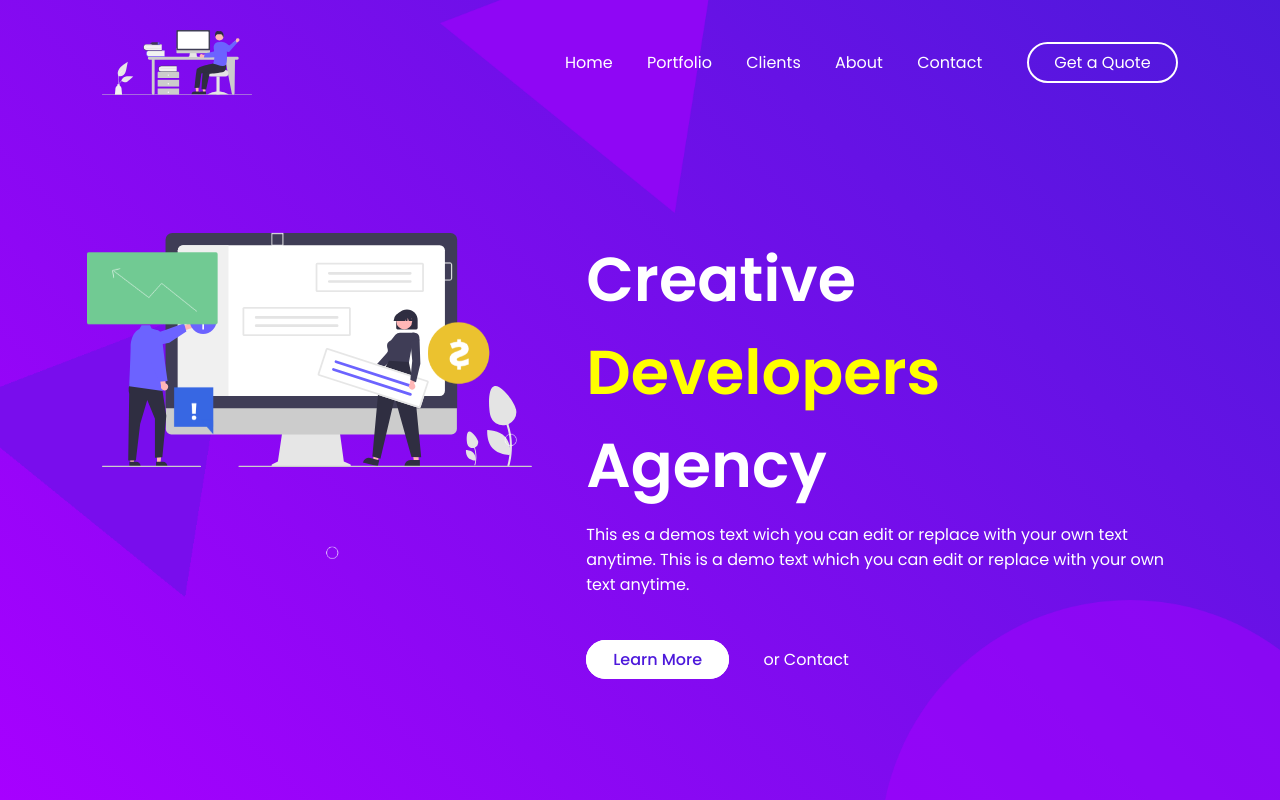
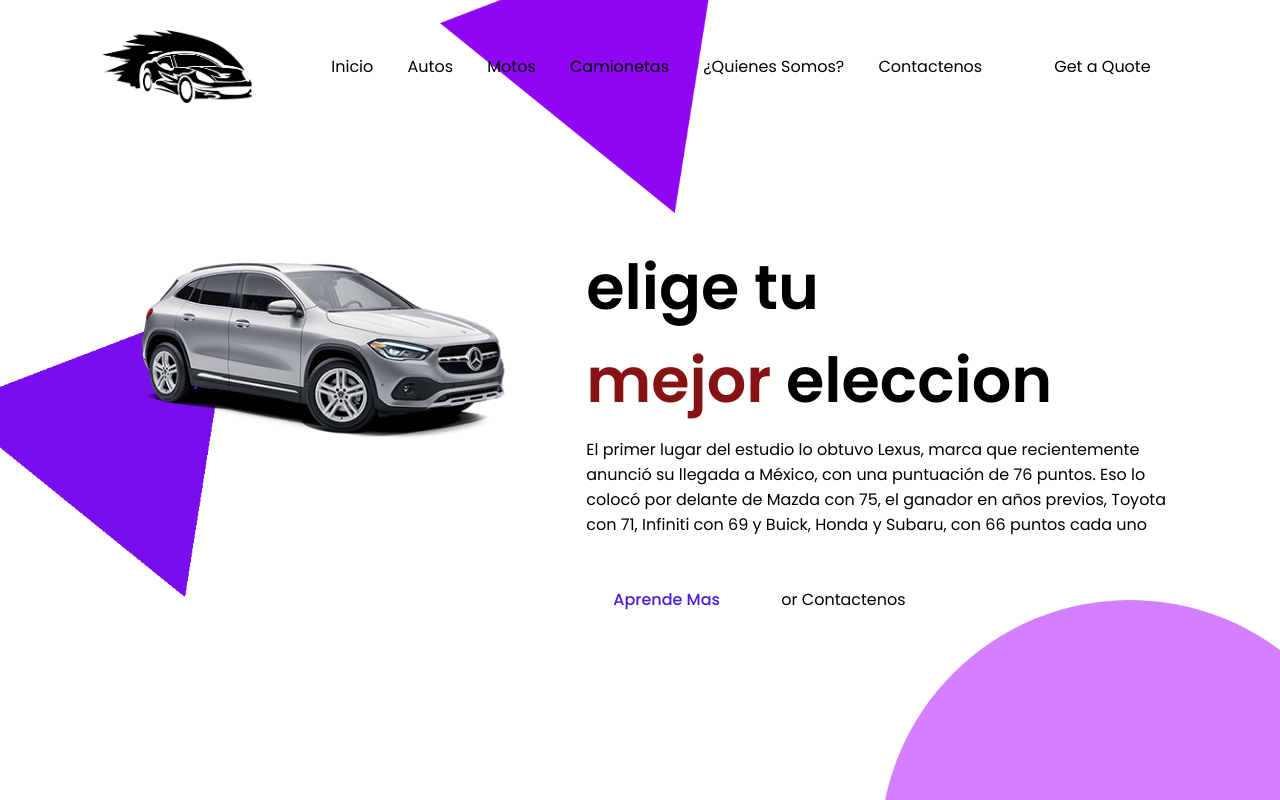
Before and after one commit to Cobers/DemoDeveloperAgency, a plain HTML site: page index.html in a window 1280 px wide. Drawn offline with Linux system fonts and the light colour scheme.

Commit message:
01 primer branch

```diff
--- a/css/style.css
+++ b/css/style.css
@@ -7,11 +7,11 @@
 .hero{
     width: 100%;
     min-height:100vh;
-    background: linear-gradient(45deg,#a700ff,#4d19db);
+    background: linear-gradient(45deg,#ffffffb4,#ffffff);
     padding-left: 8%;
     padding-right: 8%;
     box-sizing: border-box;
-    color: #fff;
+    color:black;
     position: relative;
     z-index: 1;
     overflow: hidden;
@@ -39,7 +39,7 @@ nav ul li{
 }
 a{
     text-decoration: none;
-    color: #fff;
+    color:black;
 }
 .btn{
     border: 2px solid #fff;
@@ -73,7 +73,7 @@ a{
 
 }
 span{
-    color: yellow;
+    color: rgb(133, 19, 19);
 }
 .col-2 p{
     margin: 10px 0 50px;
--- a/index.html
+++ b/index.html
@@ -16,27 +16,25 @@
         <img src="imgs/triangle-left.png" class="triangle2">
         <img src="imgs/circle.png" class="circle">
         <nav>
-            <img src="imgs/logo.svg" class="logo">
+            <img src="imgs/logo2.png" class="logo">
             <ul>
-                <li><a href="">Home</a></li>
-                <li><a href="">Portfolio</a></li>
-                <li><a href="">Clients</a></li>
-                <li><a href="">About</a></li>
-                <li><a href="">Contact</a></li>
+                <li><a href="">Inicio</a></li>
+                <li><a href="">Autos</a></li>
+                <li><a href="">Motos</a></li>
+                <li><a href="">Camionetas</a></li>
+                <li><a href="">¿Quienes Somos?</a></li>
+                <li><a href="">Contactenos</a></li>
             </ul>
             <a href="" class="btn">Get a Quote</a>
         </nav>
         <div class="row">
             <div class="col-1">
-                    <img src="imgs/Tasks.svg" class="image">
-                    <img src="imgs/elements.png" class="elements">
+                    <img src="imgs/mercedes.png" class="image">
             </div>
             <div class="col-2">
-                <h1>Creative <br><span>Developers</span> Agency</h1>
-                <p>This es a demos text wich you can edit or replace
-                   with your own text anytime. This is a demo text which you can
-                edit or replace with your own text anytime.</p>
-                <a href="" class="btn">Learn More</a> <a href="">or Contact</a>
+                <h1>elige tu <br><span>mejor</span> eleccion</h1>
+                <p>El primer lugar del estudio lo obtuvo Lexus, marca que recientemente anunció su llegada a México, con una puntuación de 76 puntos. Eso lo colocó por delante de Mazda con 75, el ganador en años previos, Toyota con 71, Infiniti con 69 y Buick, Honda y Subaru, con 66 puntos cada uno</p>
+                <a href="" class="btn">Aprende Mas</a> <a href="">or Contactenos</a>
             </div>
         </div>
     </div>
```
Also changed, not shown: imgs/logo2.png (added), imgs/mercedes.png (added).
